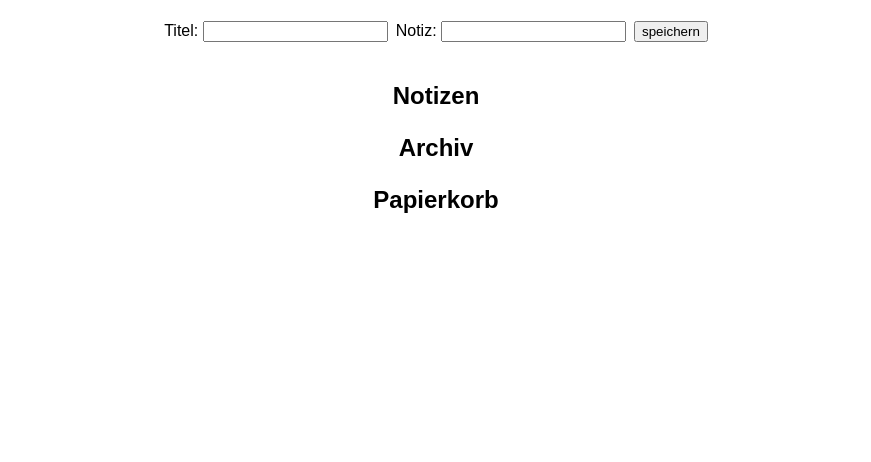
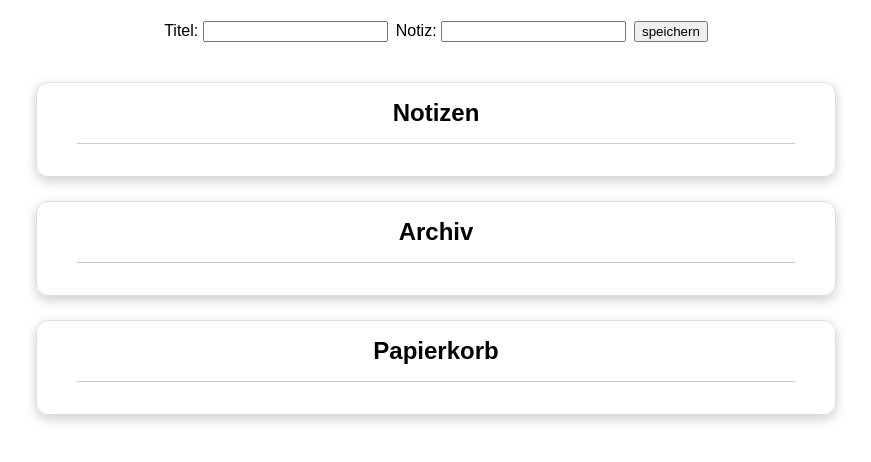
Before and after one commit to DaniSchomaker/Notizblock, a plain HTML site: page index.html in a window 1280 px wide. Shown: the part 80-542 px from the top of the page, without its empty margins (204-1075 px from the left). Drawn offline with Linux system fonts and the light colour scheme.

Commit message:
added assets-styling

```diff
--- a/styles/assets.css
+++ b/styles/assets.css
@@ -1,20 +1,23 @@
-/* .btn {
-    display: flex;
-    justify-content: center;
-    align-items: center;
-    height: 32px;
-    width: 32px;
-    background-color: whitesmoke;
-    border-radius: 100%;
-    border: 3px solid whitesmoke;
+.btn:hover {
+  cursor: pointer;
 }
 
-.btn:hover {
-    cursor: pointer;
-    border: 3px solid rgb(90,90,91);
+.btn:active {
+  transform: scale(0.95);
 }
 
-.btn > img {
-    height: 24px;
-    width: 24px;
-} */
+.output_box {
+  width: 80%;
+  max-width: 800px;
+  border: 1px solid #ddd;
+  border-radius: 12px;
+  box-shadow: 0 4px 12px rgba(0, 0, 0, 0.2);
+  padding: 16px 40px;
+}
+
+.seperator {
+    height: 1px;
+    width: 100%;
+    background-color: rgba(0, 0, 0, 0.2);
+    margin: 16px 0;
+}
```
